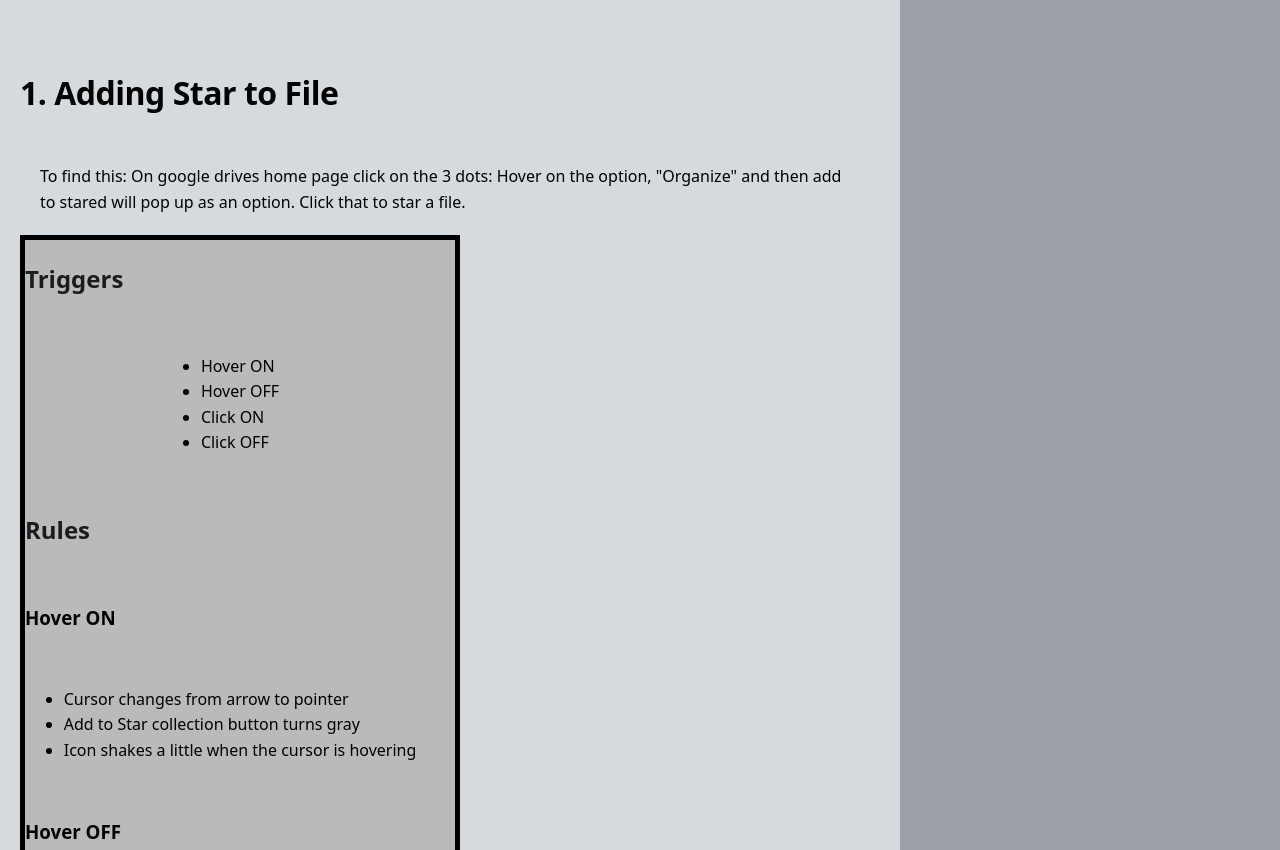
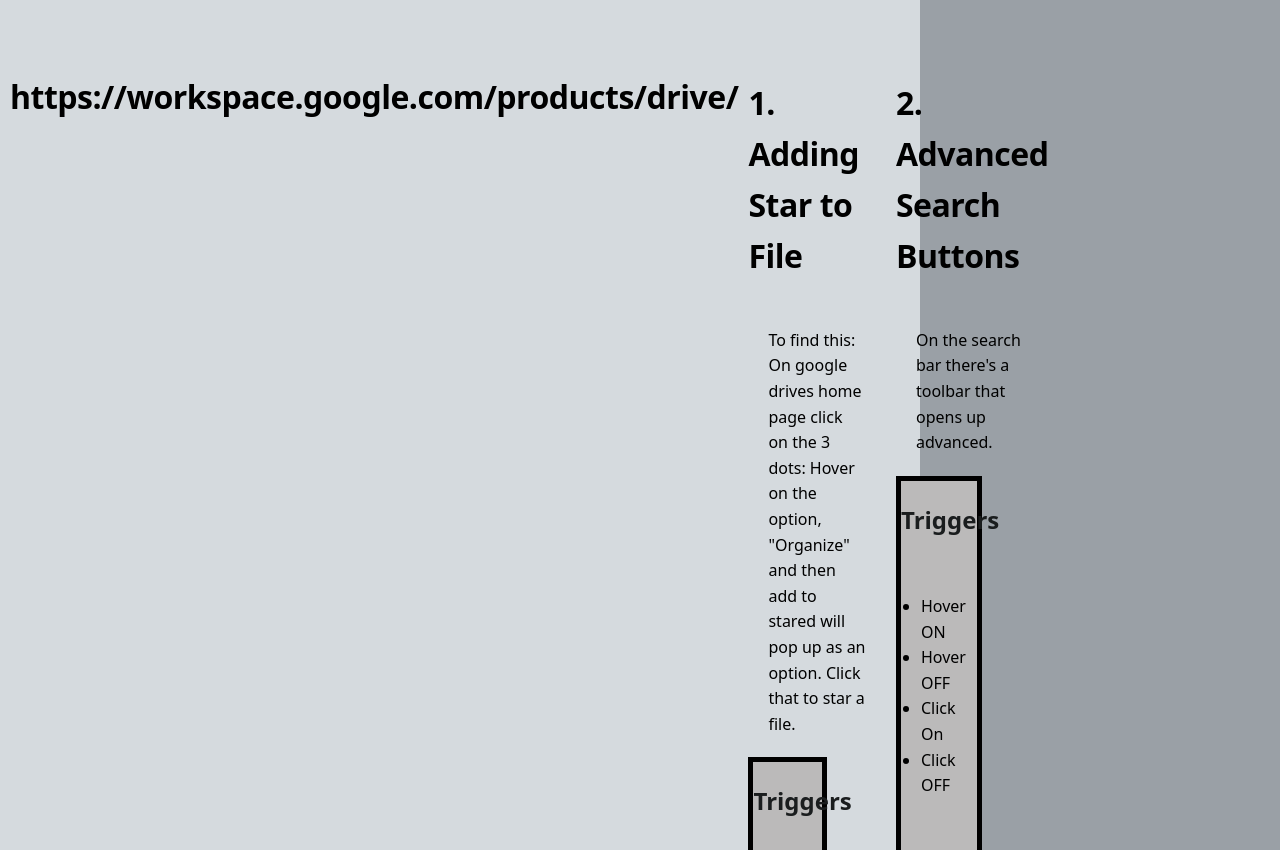
Before and after one commit to keirav77/idm241-kav77, a plain HTML site: page final/index.html in a window 1280 px wide. Shown: the top 850 px of the page. Drawn offline with Linux system fonts and the light colour scheme.

Commit message:
Update index.html

```diff
--- a/final/index.html
+++ b/final/index.html
@@ -10,7 +10,8 @@
     <body>
         <title>IDM241: Final Description</title>
 
-<main clas="main-grid">
+<main class="main-grid">
+    <h1>https://workspace.google.com/products/drive/</h1>
         <section class="descriptions">
             <h1>1. Adding Star to File</h1>
         <div class="description-container">
```
